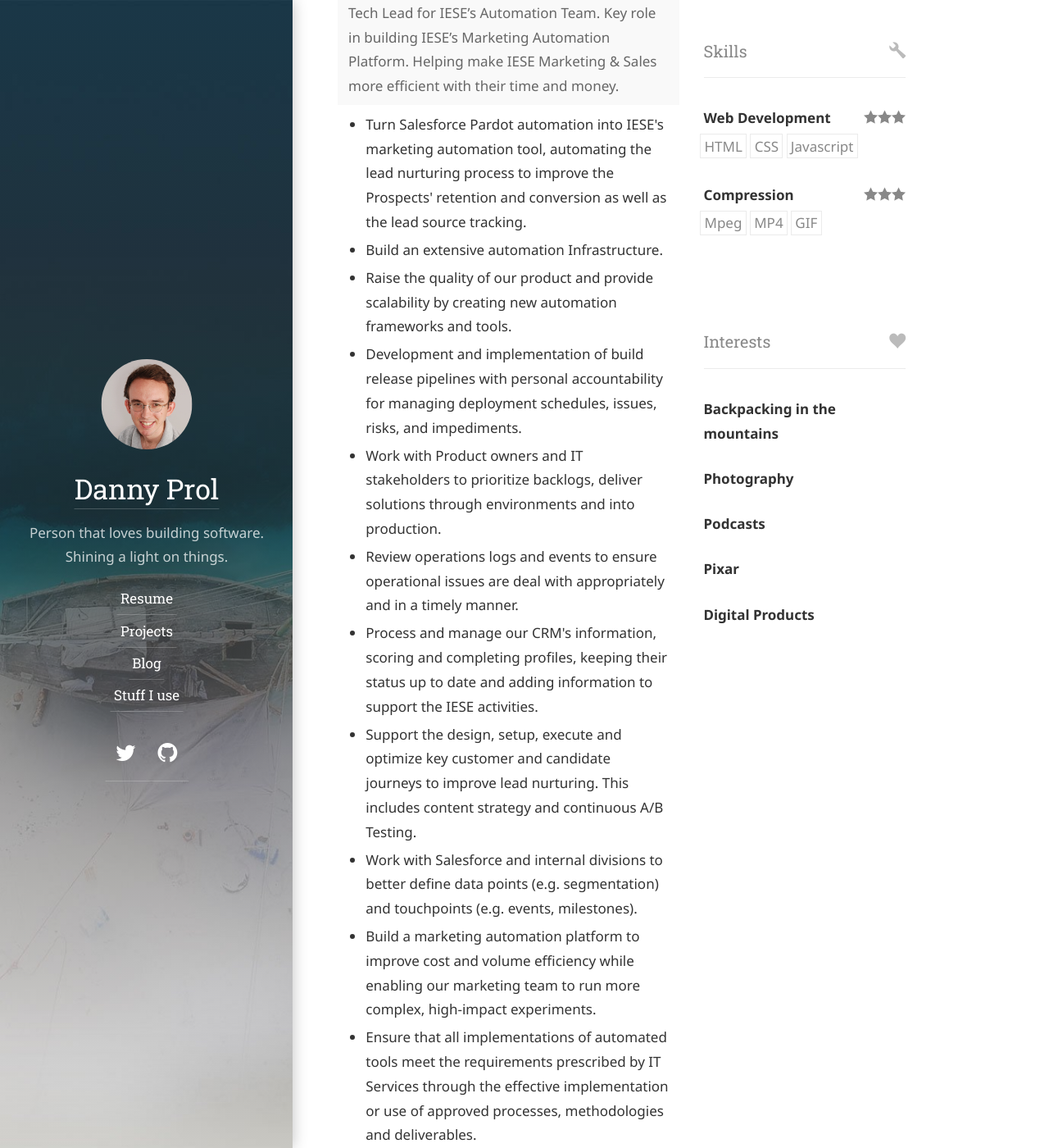
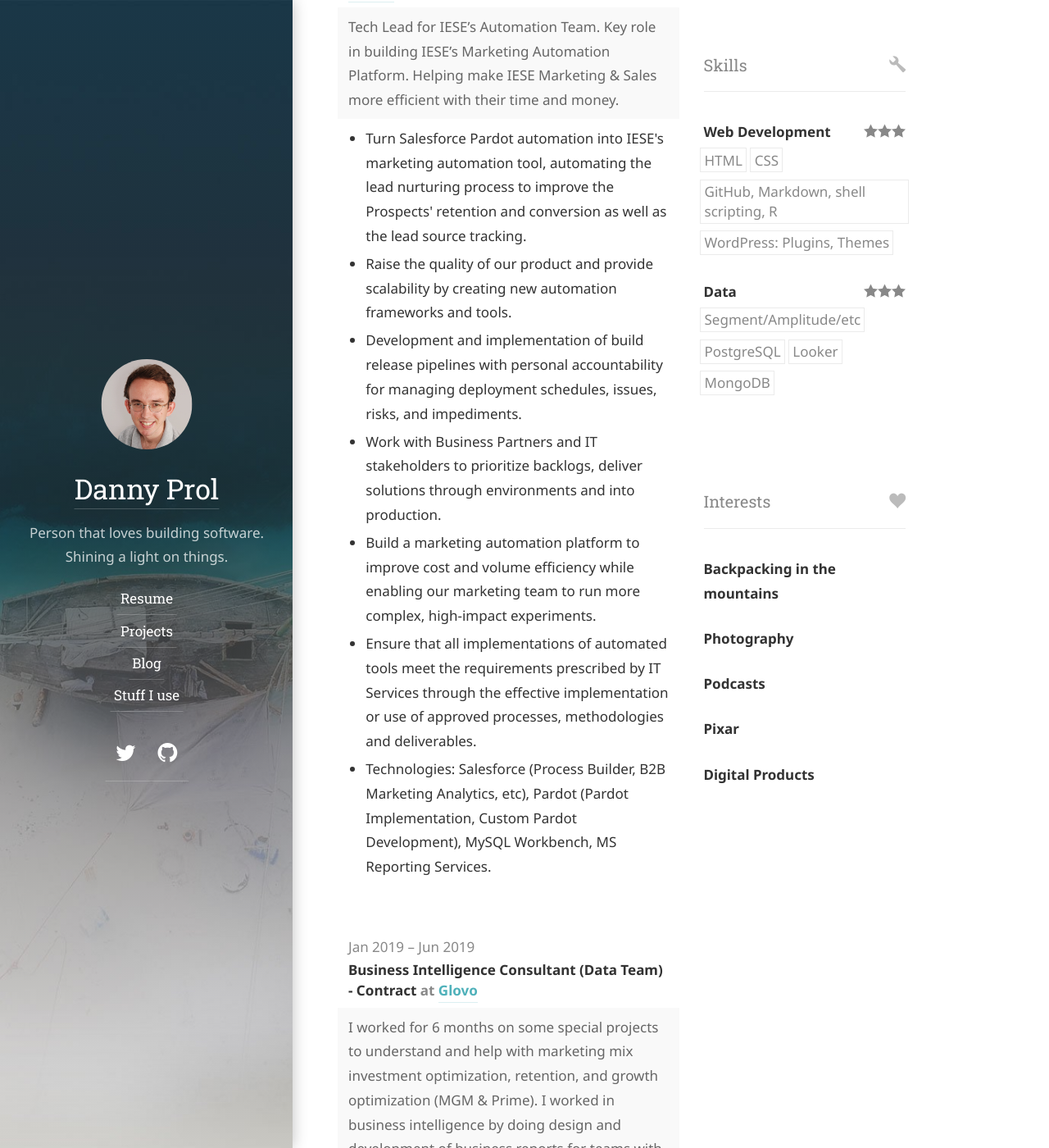
Before and after one commit to dprol/dprol.github.io, a Jekyll site: the page built from resume.md, in a window 1280 px wide and 1400 px high, scrolled down 683 px. Shown: the whole window at 82% size. Built offline with Jekyll 4.4.1, drawn with Linux system fonts in a browser that asks for light colours; some web fonts are replaced; some of the changed text lies outside the part shown.

Commit message:
Update resume.yml

```diff
--- a/_data/resume.yml
+++ b/_data/resume.yml
@@ -20,6 +20,10 @@ basics:
     - network: "LinkedIn"
       username: "dannyprol"
       url: "https://www.linkedin.com/in/dannyprol/"
+    - network: "GitHub"
+      username: "dprol"
+      url: "https://github.com/dprol"
+
 work:
   - company: "IESE Business School"
     position: "Automation Technical Lead"
@@ -30,28 +34,25 @@ work:
       Tech Lead for IESE's Automation Team. Key role in building IESE's Marketing Automation Platform. Helping make IESE Marketing & Sales more efficient with their time and money.
     highlights:
       - Turn Salesforce Pardot automation into IESE's marketing automation tool, automating the lead nurturing process to improve the Prospects' retention and conversion as well as the lead source tracking.
-      - Build an extensive automation Infrastructure.
       - Raise the quality of our product and provide scalability by creating new automation frameworks and tools.
       - Development and implementation of build release pipelines with personal accountability for managing deployment schedules, issues, risks, and impediments.
-      - Work with Product owners and IT stakeholders to prioritize backlogs, deliver solutions through environments and into production.
-      - Review operations logs and events to ensure operational issues are deal with appropriately and in a timely manner.
-      - Process and manage our CRM's information, scoring and completing profiles, keeping their status up to date and adding information to support the IESE activities.
-      - Support the design, setup, execute and optimize key customer and candidate journeys to improve lead nurturing. This includes content strategy and continuous A/B Testing.
-      - Work with Salesforce and internal divisions to better define data points (e.g. segmentation) and touchpoints (e.g. events, milestones).
+      - Work with Business Partners and IT stakeholders to prioritize backlogs, deliver solutions through environments and into production.
       - Build a marketing automation platform to improve cost and volume efficiency while enabling our marketing team to run more complex, high-impact experiments.
       - Ensure that all implementations of automated tools meet the requirements prescribed by IT Services through the effective implementation or use of approved processes, methodologies and deliverables.
+      - "Technologies: Salesforce (Process Builder, B2B Marketing Analytics, etc), Pardot (Pardot Implementation, Custom Pardot Development), MySQL Workbench, MS Reporting Services."
   - company: "Glovo"
     position: "Business Intelligence Consultant (Data Team) - Contract"
     website: "https://glovoapp.com/"
     startDate: "2019-01-01"
     endDate: "2019-06-01"
     summary: >
-      I worked for 6 months on some special projects to understand and help with marketing mix investment optimization, retention, and growth optimization (MGM & Prime).
+      I worked for 6 months on some special projects to understand and help with marketing mix investment optimization, retention, and growth optimization (MGM & Prime). I worked in business intelligence by doing design and development of business reports for teams with the Looker technology. As a BI Analyst, I engage with a wide variety of stakeholders, from the CMO to software engineers, using data to inform company decisions and discover insights.
     highlights:
       - Created queries and developed dashboards providing the needed insight for our operational marketing performance.
       - Used statistical analysis to understand correlations, trends, and provided recommendations for changes based on these insights.
       - Maintained internal and client LookML blocks.
       - Developed and maintained SQL data models for a variety of business cases including web and mobile activity, attribution, and lifetime customer value in Redshift.
+      - "Technologies: Amazon Redshift (Structure/Tables, Sources, ETL), Amazon S3, Amazon Aurora (MySQL), Jenkins, APIs (Braze, mParticle, Google Maps, Adjust, Singular, etc), Looker (developer mode) JSON, CSV, Google Sheets, BI Scripts, DataGrip, Confluence, GitHub."
   - company: "Home Select"
     position: "Business Data Analyst"
     website: "https://www.homeselect.com/"
@@ -69,6 +70,7 @@ work:
       - Served as tactical liaison for sales, engineering, and operations to provide the most accurate and relevant information to help drive meaningful business decisions.
       - Designed internal company dashboard and core metrics for success.
       - Cared deeply about data quality and empowering employees to leverage data to help them succeed in their careers and help Home Select grow and succeed.
+      - "Tools utilized: PowerBI, Stitch, Google BigQuery, Amplitude, MySQL, SendGrid (transactional and marketing emails), Zapier."
   - company: "Cabify"
     position: "CRM Developer"
     website: "https://cabify.com/"
@@ -83,6 +85,7 @@ work:
       - Built reports/dashboards in Spreadsheets to report on campaign performance and provide guidance for segment as well as content optimization.
       - Supported local, regional and international CRM projects.
       - Developed, tested, deployed and maintained automations, workflows and internal applications for Zendesk, a customer support system used by Cabify.
+      - "Tools utilized: HTML, CSS, Braze, Customer Journeys, CRM-campaigns (Email, SMS, Mobile Push…)."
   - company: "Platzi"
     position: "Technical Product Marketing"
     website: "https://platzi.com/"
@@ -98,6 +101,7 @@ work:
       - Developed and executed PPC, display, remarketing and other paid media campaigns.
       - Managed 3rd party agency resources/relationships.
       - Positioned both existing and new courses to best match the needs and desires of prospective students.
+      - "Tools utilized: Segment, Woopra, Facebook Ads, Facebook Analytics, Google Analytics, Google Tag Manager, Google Ads, AdRoll."
   - company: "Mention"
     position: "Growth Intern"
     website: "https://mention.com/en/"
@@ -134,25 +138,21 @@ education:
     studyType: "Master of Science (M.S.)"
     startDate: "2019-10-01"
     endDate: "2021-10-01"
-projects:
-  - name: "SaaS Product Chat Podcast"
-    publisher: "Co-Host"
-    releaseDate: "2018-04-12"
-    website: "https://saasproductchat.com/"
-    summary: "SW is one of the most important software development magazines in the world. A podcast for saas founders and developers interested in building great software products."
 skills:
   - name: "Web Development"
     level: "Master"
     keywords:
       - "HTML"
       - "CSS"
-      - "Javascript"
-  - name: "Compression"
+      - "GitHub, Markdown, shell scripting, R"
+      - "WordPress: Plugins, Themes"
+  - name: "Data"
     level: "Master"
     keywords:
-      - "Mpeg"
-      - "MP4"
-      - "GIF"
+      - "Segment/Amplitude/etc"
+      - "PostgreSQL"
+      - "Looker"
+      - "MongoDB"
 languages:
   - language: "Spanish"
     fluency: "Native speaker"
```
